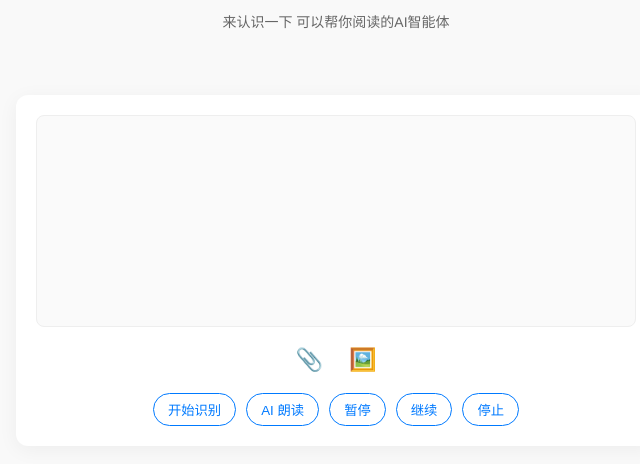
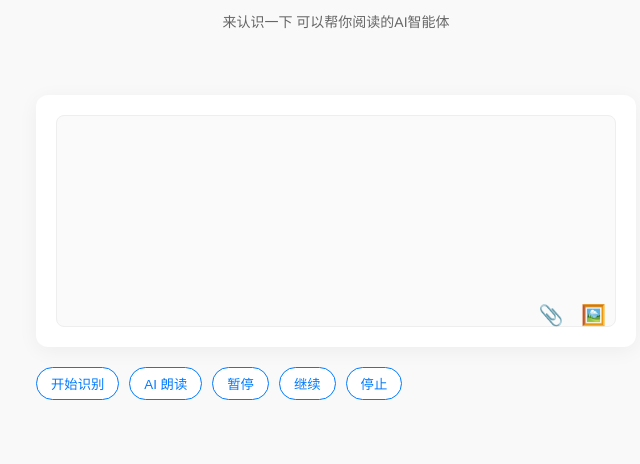
Before and after one commit to Anduyin888/anduyin, a plain HTML site: page index.html in a window 1280 px wide. Shown: the part 84-548 px from the top of the page, without its empty margins (304-944 px from the left). Drawn offline with Linux system fonts and the light colour scheme.

Commit message:
Add files via upload

```diff
--- a/index.html
+++ b/index.html
@@ -12,17 +12,18 @@
   </header>
 
   <main>
-    <div id="text-box" contenteditable="true" placeholder="等待识别结果..."></div>
-
-    <div class="upload-area">
-      <label>
-        📎
-        <input type="file" id="pdf-upload" accept=".pdf" hidden>
-      </label>
-      <label>
-        🖼️
-        <input type="file" id="img-upload" accept="image/*" hidden>
-      </label>
+    <div class="box-wrapper">
+      <div id="text-box" contenteditable="true" placeholder="等待识别结果..."></div>
+      <div class="upload-icons">
+        <label title="上传PDF📎">
+          <input type="file" id="pdf-upload" accept=".pdf" hidden>
+          <span class="icon">📎</span>
+        </label>
+        <label title="上传图片🖼️">
+          <input type="file" id="img-upload" accept="image/*" hidden>
+          <span class="icon">🖼️</span>
+        </label>
+      </div>
     </div>
 
     <div class="button-group">
--- a/style.css
+++ b/style.css
@@ -24,8 +24,13 @@ p {
 main {
   max-width: 600px;
   margin: 40px auto;
+  padding: 0 20px;
+}
+
+.box-wrapper {
+  position: relative;
+  background: #fff;
   padding: 20px;
-  background: #fff;
   border-radius: 12px;
   box-shadow: 0 4px 20px rgba(0,0,0,0.05);
 }
@@ -34,28 +39,35 @@ main {
   min-height: 180px;
   border: 1px solid #eee;
   padding: 15px;
-  margin-bottom: 20px;
   text-align: left;
   border-radius: 8px;
   background: #fafafa;
   overflow-y: auto;
 }
 
-.upload-area {
-  margin-bottom: 20px;
+.upload-icons {
+  position: absolute;
+  right: 30px;
+  bottom: 20px;
 }
 
-.upload-area label {
+.upload-icons label {
   cursor: pointer;
-  font-size: 22px;
-  margin: 0 10px;
+  font-size: 20px;
+  margin-left: 12px;
+  color: #999;
+}
+
+.upload-icons label:hover {
+  color: #007aff;
 }
 
 .button-group {
+  margin-top: 20px;
   display: flex;
-  justify-content: center;
+  justify-content: flex-start;
+  gap: 10px;
   flex-wrap: wrap;
-  gap: 10px;
 }
 
 .button-group button {
```
